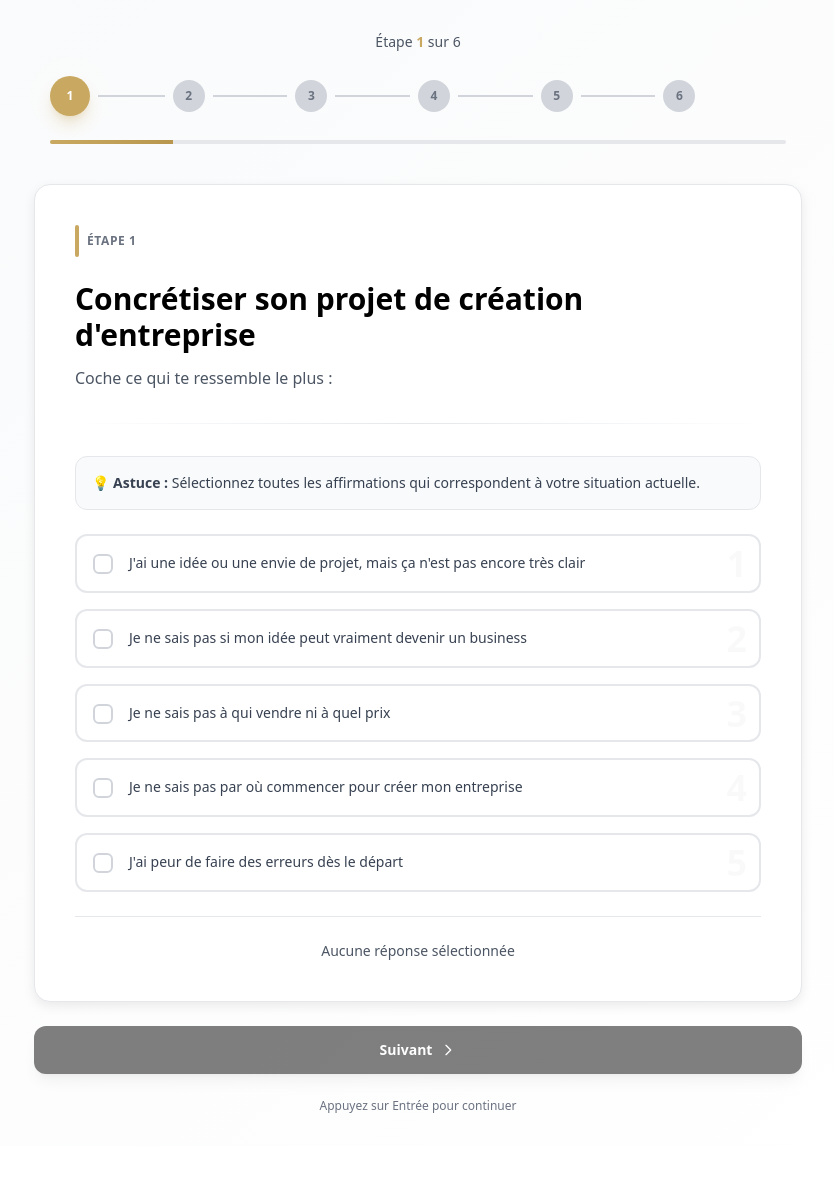
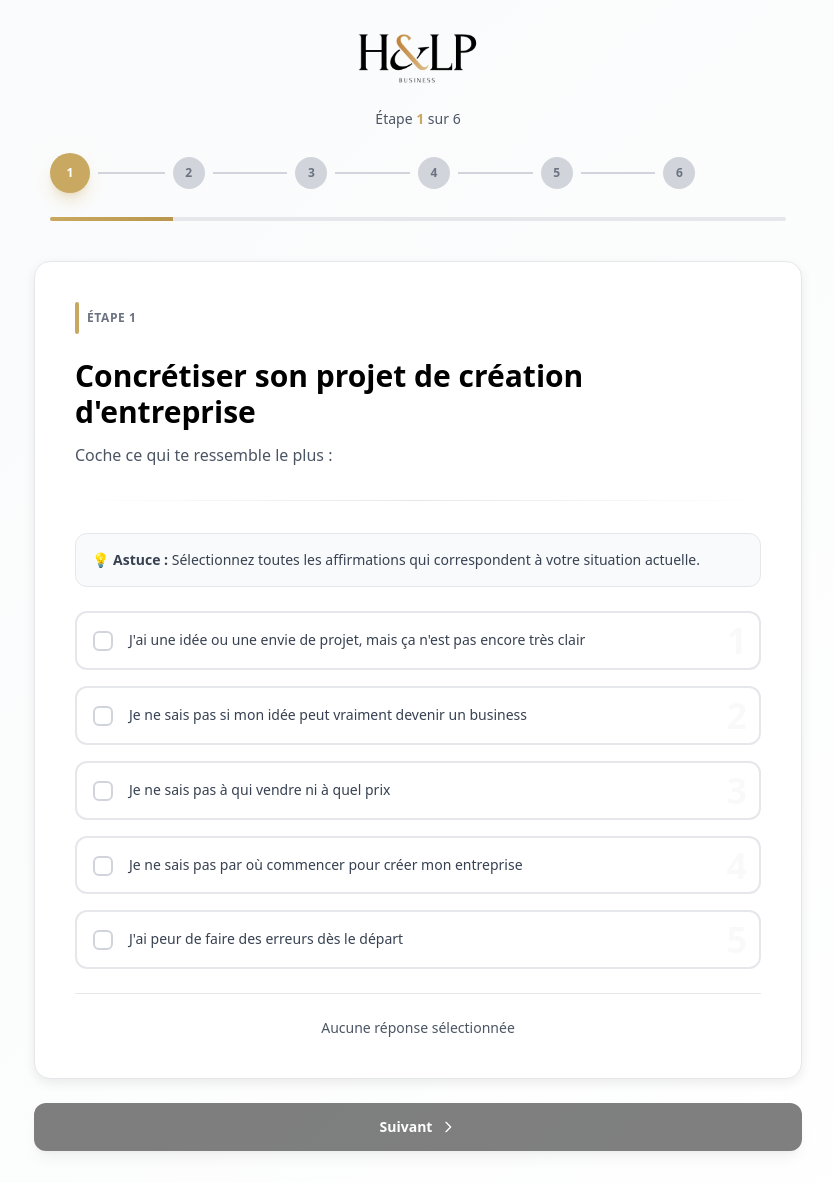
Before and after one commit to KhalidLaghribi/diagno_project, a Next.js app: page /diagnostic in a window 1280 px wide. Shown: the whole page, without its empty margins (222-1056 px from the left). Before the commit the page ends 1146 px from the top, so only its background shows below. Built offline with nearby package versions, Linux system fonts and the light colour scheme.

Commit message:
add link of calendry to be global

```diff
--- a/app/api/send-result/route.ts
+++ b/app/api/send-result/route.ts
@@ -36,7 +36,10 @@ function loadEmailTemplate(templateName: string): string {
 
 function withCommonVars(html: string): string {
   const logoUrl = `${baseUrl}/images/hlp-logo-noir-header.png`;
-  return html.replaceAll("{{LOGO_URL}}", logoUrl);
+  const calendlyUrl = process.env.NEXT_PUBLIC_CALENDLY_URL || "https://calendly.com";
+  return html
+    .replaceAll("{{LOGO_URL}}", logoUrl)
+    .replaceAll("{{CALENDLY_URL}}", calendlyUrl);
 }
 
 function generateAdminEmailHtml(
--- a/app/diagnostic/page.tsx
+++ b/app/diagnostic/page.tsx
@@ -2,6 +2,7 @@
 
 import { useState } from "react";
 import { useRouter } from "next/navigation";
+import Image from "next/image";
 import { STEPS } from "@/data/questions";
 import { UserAnswers, EmailFormData } from "@/types/diagnostic";
 import { calculateDiagnosticResult } from "@/lib/diagnostic";
@@ -101,6 +102,15 @@ export default function DiagnosticPage() {
     return (
       <div className="min-h-screen bg-gradient-to-br from-gray-50 to-white flex items-center justify-center p-4 sm:p-8">
         <div className="w-full max-w-3xl">
+          <div className="flex justify-center mb-6">
+            <Image
+              src="/images/hlp-logo-noir-header.png"
+              alt="HLP"
+              width={160}
+              height={48}
+              priority
+            />
+          </div>
           <div key="email-step" className="animate-fadeIn">
             <EmailStep onSubmit={handleEmailSubmit} isLoading={isLoading} />
           </div>
@@ -112,6 +122,15 @@ export default function DiagnosticPage() {
   return (
     <div className="min-h-screen bg-gradient-to-br from-gray-50 to-white flex items-center justify-center p-4 sm:p-8">
       <div className="w-full max-w-3xl">
+        <div className="flex justify-center mb-6">
+          <Image
+            src="/images/hlp-logo-noir-header.png"
+            alt="HLP"
+            width={160}
+            height={48}
+            priority
+          />
+        </div>
         <Stepper currentStep={currentStepIndex + 1} totalSteps={totalSteps} />
 
         <div key={currentStep.id} className="animate-fadeIn">
@@ -180,13 +199,6 @@ export default function DiagnosticPage() {
             </svg>
           </button>
         </div>
-
-        {/* Indicateur de progression textuel */}
-        <div className="text-center mt-6">
-          <p className="text-xs text-gray-500">
-            Appuyez sur Entrée pour continuer
-          </p>
-        </div>
       </div>
     </div>
   );
--- a/app/diagnostic/result/page.tsx
+++ b/app/diagnostic/result/page.tsx
@@ -2,6 +2,7 @@
 
 import { useSearchParams } from "next/navigation";
 import { Suspense } from "react";
+import Image from "next/image";
 import ResultCard from "@/components/diagnostic/ResultCard";
 import { DiagnosticResult, StepId } from "@/types/diagnostic";
 
@@ -19,7 +20,22 @@ function ResultContent() {
 
   const calendlyUrl = process.env.NEXT_PUBLIC_CALENDLY_URL || "https://calendly.com";
 
-  return <ResultCard result={result} calendlyUrl={calendlyUrl} />;
+  return (
+    <div className="min-h-screen bg-gradient-to-br from-gray-50 to-white flex items-center justify-center p-4 sm:p-8">
+      <div className="w-full max-w-3xl">
+        <div className="flex justify-center mb-6">
+          <Image
+            src="/images/hlp-logo-noir-header.png"
+            alt="HLP"
+            width={160}
+            height={48}
+            priority
+          />
+        </div>
+        <ResultCard result={result} calendlyUrl={calendlyUrl} />
+      </div>
+    </div>
+  );
 }
 
 export default function ResultPage() {
--- a/emails/email-client.html
+++ b/emails/email-client.html
@@ -172,7 +172,7 @@ font-family:'Manrope', Arial, Helvetica, sans-serif;color:#111827;">
       </div>
 
       <div style="margin-top:18px;text-align:center;">
-        <a href="https://www.calendly.com"
+        <a href="{{CALENDLY_URL}}"
            style="display:inline-block;background:#CCAD7A;color:#ffffff;
            text-decoration:none;font-size:14px;font-weight:700;
            padding:14px 22px;border-radius:12px;">
```
